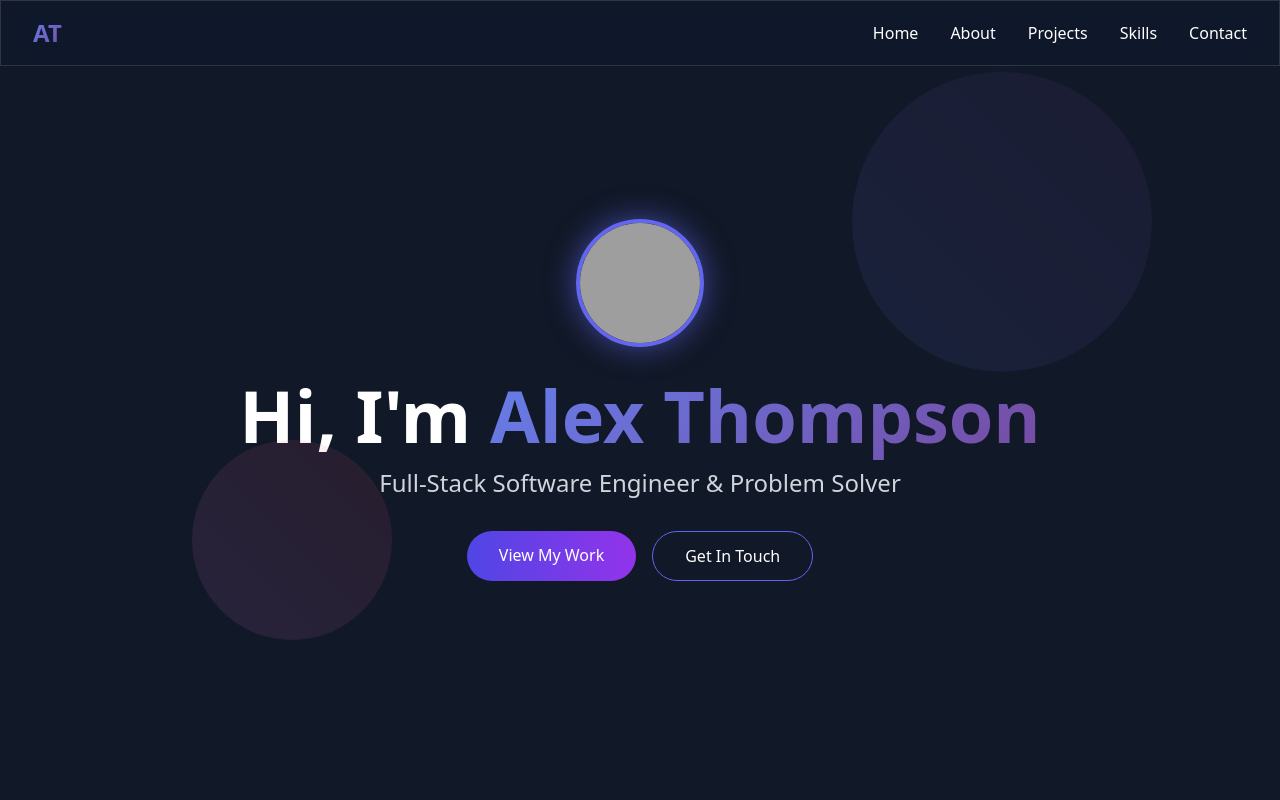
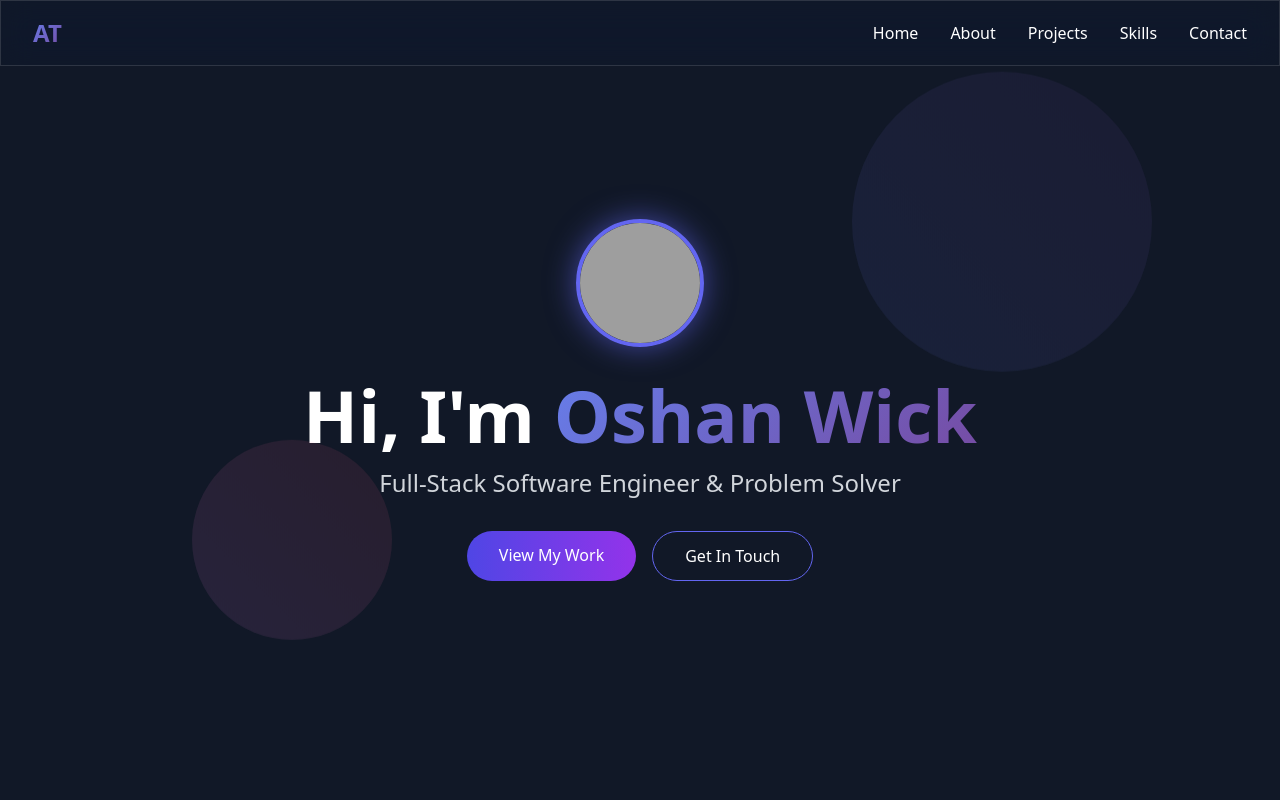
Before and after one commit to Oshanwick/Oshanwick.github.io, a plain HTML site: page index.html in a window 1280 px wide. Shown: the top 800 px of the page. Drawn offline with nearby package versions, Linux system fonts and the light colour scheme; grey boxes are pictures that could not be loaded.

Commit message:
name change page

```diff
--- a/index.html
+++ b/index.html
@@ -114,7 +114,7 @@
                      class="w-32 h-32 rounded-full mx-auto mb-6 border-4 border-indigo-500 animate-glow">
             </div>
             <h1 class="text-5xl md:text-7xl font-bold mb-4">
-                Hi, I'm <span class="gradient-text">Alex Thompson</span>
+                Hi, I'm <span class="gradient-text">Oshan Wick</span>
             </h1>
             <p class="text-xl md:text-2xl text-gray-300 mb-8 animate-slide-up">
                 Full-Stack Software Engineer & Problem Solver
```
